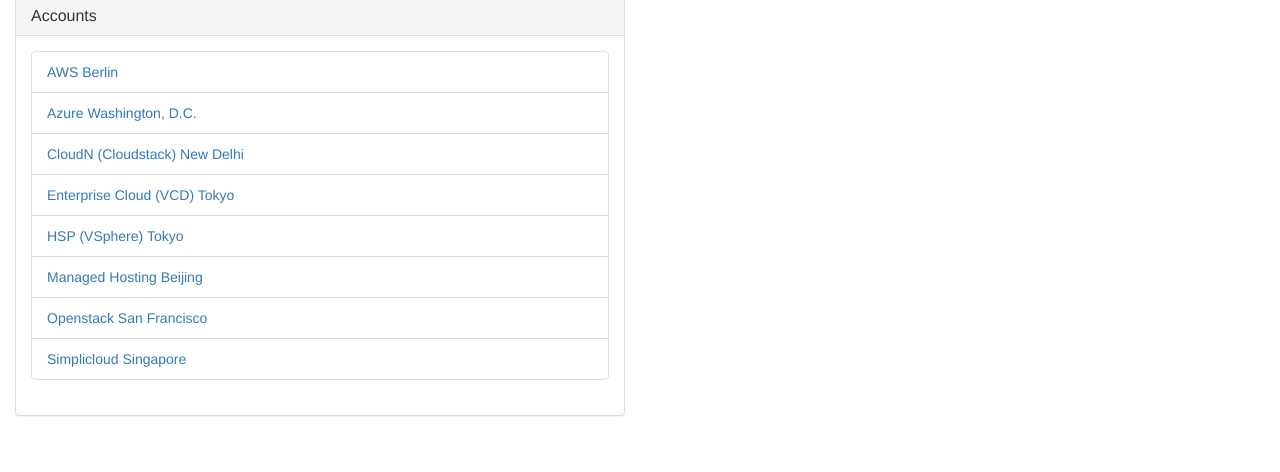
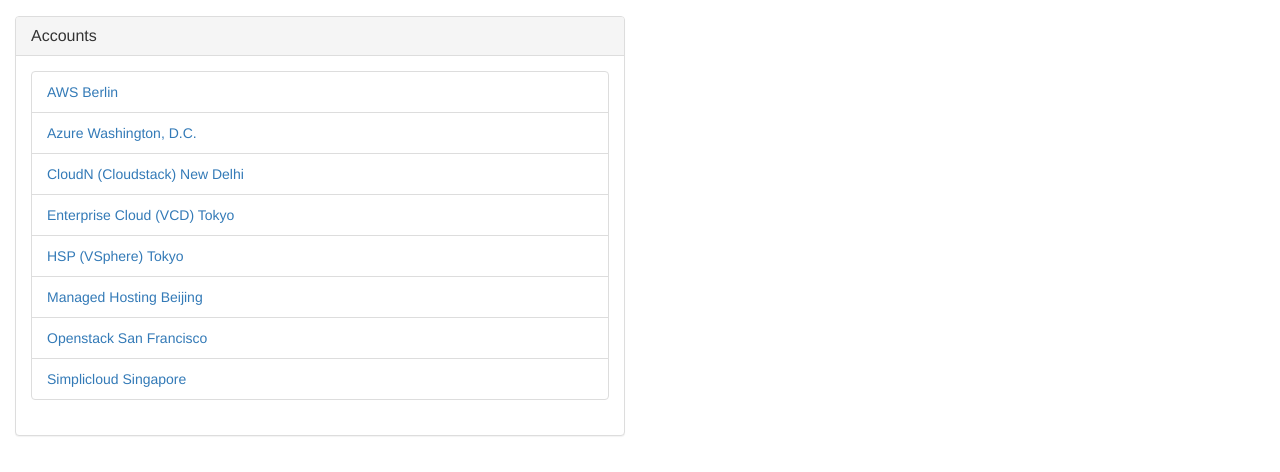
Before and after one commit to erikotaniguchi/tutorial, a website: page webapp/index.html in a window 1280 px wide. Shown: the part 54-526 px from the top of the page. Drawn offline with Linux system fonts and the light colour scheme.

Commit message:
backbone-7 cssfixed2

```diff
--- a/webapp/index.html
+++ b/webapp/index.html
@@ -3,6 +3,7 @@
   <head>
     <title>Bespin Tutorial</title>
     <link rel="stylesheet" href="vendor/bootstrap/dist/css/bootstrap.css">
+    <link rel="stylesheet" href="vendor/bootstrap/dist/css/app.css">
   </head>
   <body>
     <div class="navbar navbar-inverse navbar-fixed-top">
```
Also changed, not shown: webapp/vendor/bootstrap/dist/css/app.css (renamed from webapp/app.css), webapp/vendor/bootstrap/dist/css/bootstrap.css.
